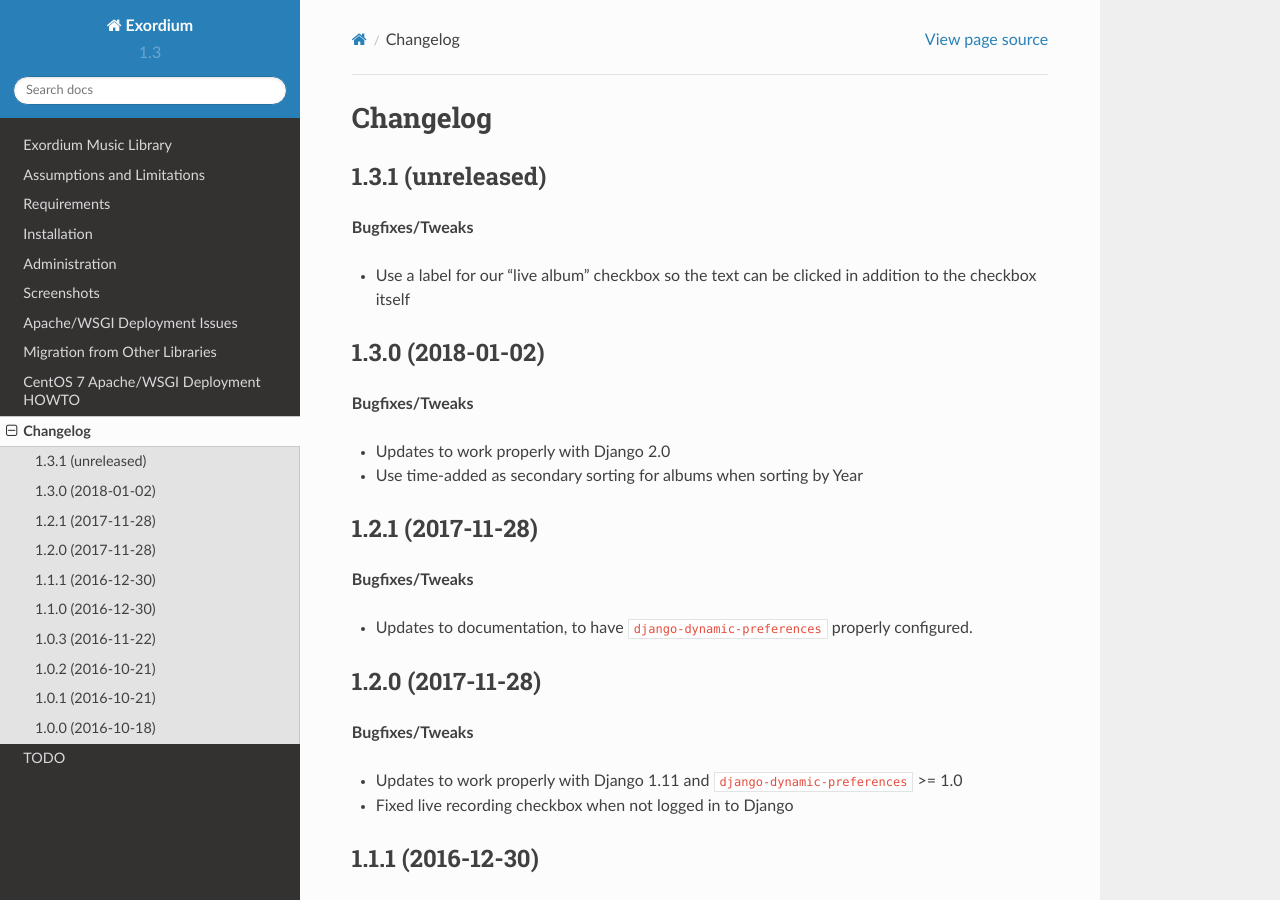
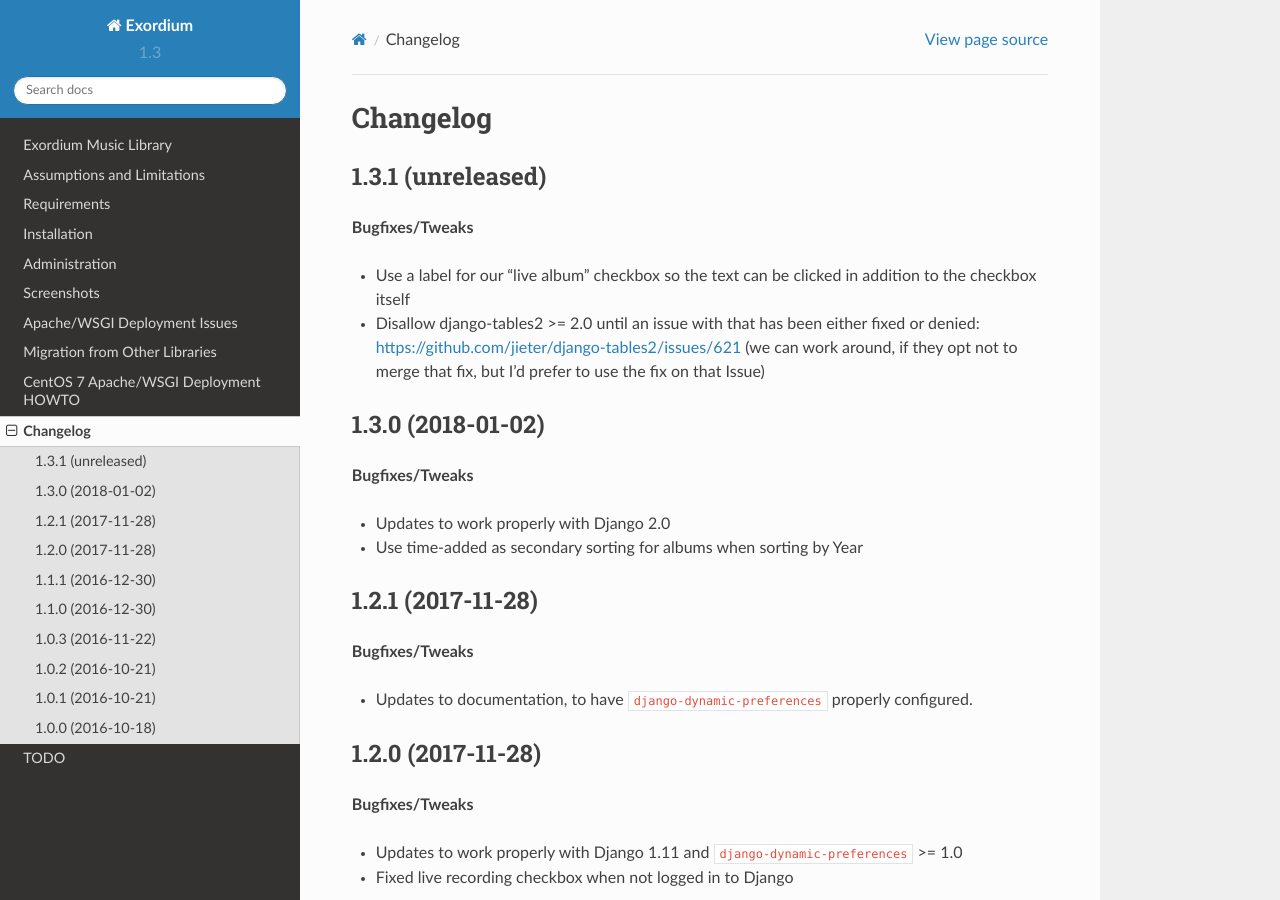
Before and after one commit to apocalyptech/exordium, a Sphinx documentation site: the page built from docs/changelog.rst, in a window 1280 px wide and 900 px high. Built offline with Sphinx 7.4.7 and the Read the Docs theme 2.0.0, drawn with Linux system fonts in a browser that asks for light colours.

Commit message:
Disallow django-tables2 2.x for the time being, hopefully an issue I submitted gets merged over there and then released...

```diff
--- a/CHANGELOG.rst
+++ b/CHANGELOG.rst
@@ -5,6 +5,10 @@
 
 - Use a label for our "live album" checkbox so the text can be clicked
   in addition to the checkbox itself
+- Disallow django-tables2 >= 2.0 until an issue with that has been either
+  fixed or denied: https://github.com/jieter/django-tables2/issues/621
+  (we can work around, if they opt not to merge that fix, but I'd prefer
+  to use the fix on that Issue)
 
 1.3.0 (2018-01-02)
 ------------------
--- a/README.rst
+++ b/README.rst
@@ -39,13 +39,16 @@
 ------------
 
 Exordium requires at least Python 3.4 *(tested in 3.4, 3.5, and 3.6)*,
-and Django 1.11 or 2.0.
+and Django 1.11 or 2.0.  Has not yet been tested with Django 2.1 or
+Python 3.7.
 
 Exordium requires the following additional third-party modules:
 
 - mutagen (built on 1.39)
 - Pillow (built on 4.3.0)
 - django-tables2 (built on 1.17.1)
+  - the 2.x line of django-tables2 currently doesn't fully work, though
+    the problems are entirely cosmetic
 - django-dynamic-preferences (built on 1.5), which in turn requires:
 
   - six (built on 1.11.0)
--- a/docs/requirements.rst
+++ b/docs/requirements.rst
@@ -4,7 +4,8 @@
 ============
 
 Exordium requires at least Python 3.4 *(tested in 3.4, 3.5, and 3.6)*,
-and Django 1.11 or 2.0.
+and Django 1.11 or 2.0.  Has not yet been tested with Django 2.1 or
+Python 3.7.
 
 Exordium makes use of Django's session handling and user backend
 mechanisms, both of which are enabled by default.  This shouldn't
@@ -15,6 +16,8 @@
 - mutagen (built on 1.39)
 - Pillow (built on 4.3.0)
 - django-tables2 (built on 1.17.1)
+  - the 2.x line of django-tables2 currently doesn't fully work, though
+    the problems are entirely cosmetic
 - django-dynamic-preferences (built on 1.5), which in turn requires:
 
   - six (built on 1.11.0)
--- a/requirements.txt
+++ b/requirements.txt
@@ -1,5 +1,5 @@
 Django >= 1.11
 mutagen >= 1.39
 Pillow >= 4.3.0
-django-tables2 >= 1.17.1
+django-tables2 >= 1.17.1, < 2
 django-dynamic-preferences >= 1.5
--- a/setup.py
+++ b/setup.py
@@ -26,7 +26,7 @@
         'Django >= 1.11',
         'mutagen >= 1.39',
         'Pillow >= 4.3.0',
-        'django-tables2 >= 1.17.1',
+        'django-tables2 >= 1.17.1, < 2',
         'django-dynamic-preferences >= 1.5',
     ],
     # https://pypi.python.org/pypi?%3Aaction=list_classifiers
```
